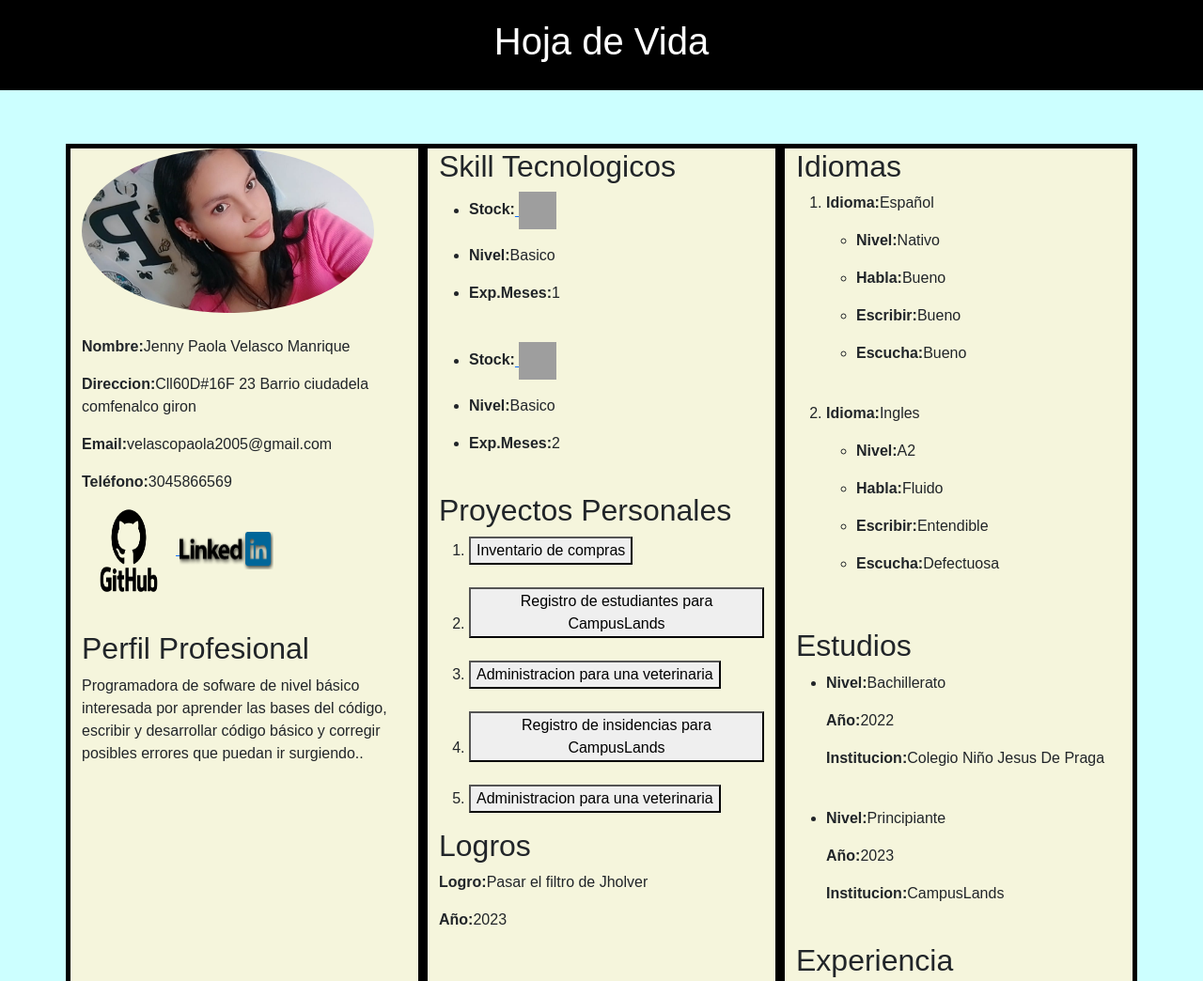
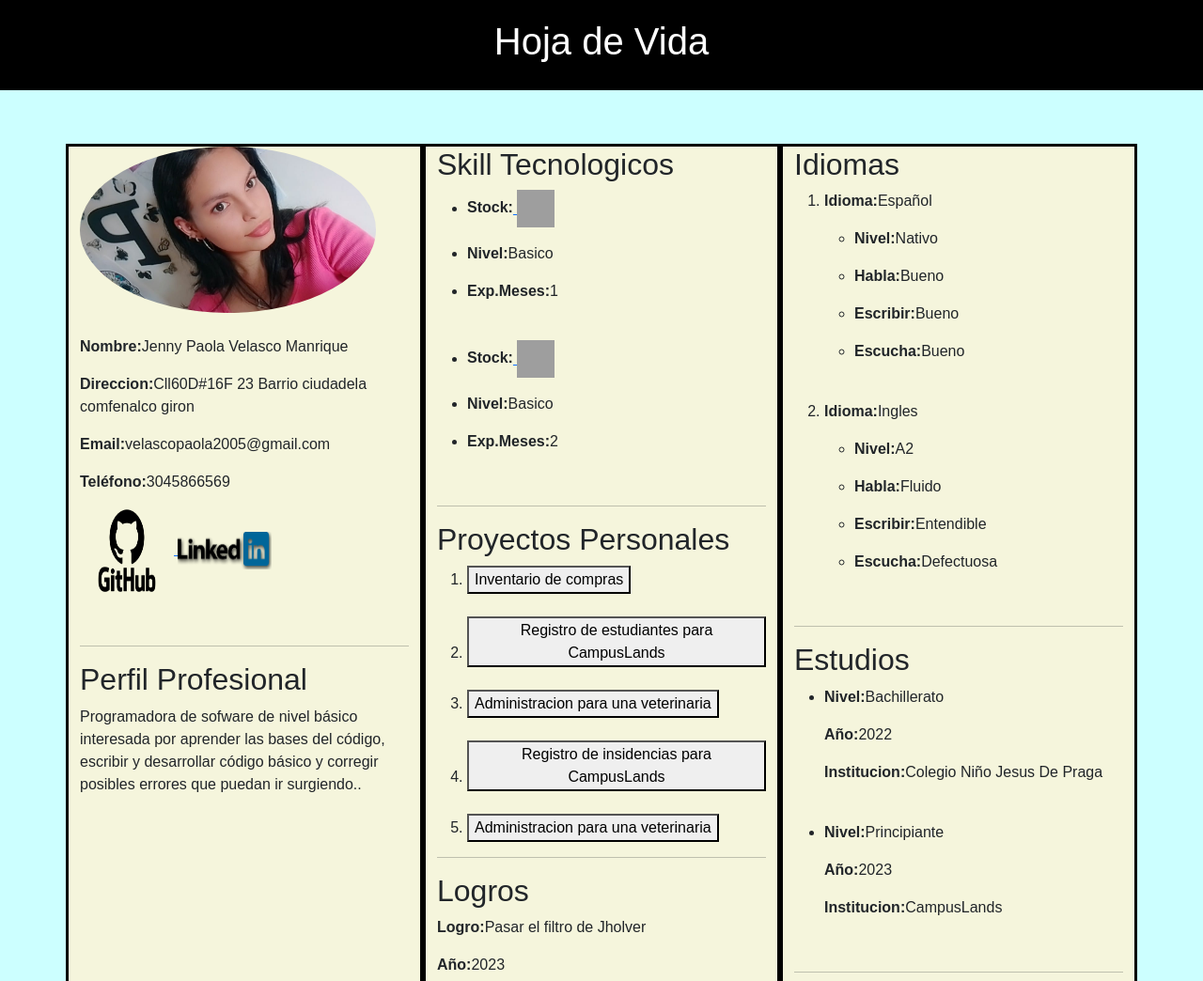
Before and after one commit to Paola2005/H-bootstrap, a plain HTML site: page index.html in a window 1280 px wide. Shown: the top 1044 px of the page at 94% size. Drawn offline with nearby package versions, Linux system fonts and the light colour scheme; grey boxes are pictures that could not be loaded; files whose address does not match are found by name.

Commit message:
Terminado

```diff
--- a/css/style.css
+++ b/css/style.css
@@ -1,7 +1,7 @@
 body,.ima {
   font-family: Arial, sans-serif;
   margin: 0;
-  padding: 0;
+  padding-bottom: 60px;
   background-color: rgb(204, 255, 255);
 
 }
@@ -29,7 +29,7 @@ body,.ima {
 .col-md-4 {
   flex: auto;
   width:33.33%;
-  border: 5px solid #000000;
+  border: 3px solid #000000;
   background-color: beige;
 }
 .image-container img {
@@ -52,3 +52,15 @@ header {
 .opcion.visible {
   display: block;
 }
+.mostrarOpcionesBtn{
+  font-size: 16px;
+  font-family: Arial, sans-serif;
+  transition: color 0.3s, font-size 0.3s;
+}
+
+.mostrarOpcionesBtn:hover {
+  color: rgb(99, 37, 161);
+  font-size: 24px;
+  background-color: bisque;
+  border-color: blue;
+}
--- a/index.html
+++ b/index.html
@@ -29,6 +29,7 @@
                 <p align="left"> <a href="https://github.com/Paola2005" target="_blank" rel="noreferrer"> <img src="images/GitHub-Logo.png" alt="github" width="100" height="90"/> </a> <a href="https://www.linkedin.com/in/jenny-paola-velasco-manrique-978836241/" target="_blank" rel="noreferrer"> <img src="images/linkedIn_PNG10.png" alt="linkedin" width="100" height="40"/> </a> </p>
 
                 <br>
+                <hr size="8" color="blue">
                 <div class="col-md-1"></div>
                 <h2>Perfil Profesional</h2>
                 <p>Programadora de sofware de nivel básico interesada por aprender las bases
@@ -51,11 +52,12 @@
                     </ul>
                     <br>
 
+                    <hr size="8" color="blue">
                     <div>
                         <h2>Proyectos Personales</h2>
                         <ol>
                             <li>
-                              <button class="mostrarOpcionesBtn" data-opcion="opcion1" onclick="activarOpcion(this)">Inventario de compras</button>
+                              <button class="mostrarOpcionesBtn" data-opcion="opcion1" >Inventario de compras</button>
                               <div id="opcion1" class="opcion">
                                 <ul>
                                     <li><p><strong>Stock:</strong><a href="https://www.python.org" target="_blank" rel="noreferrer"> <img src="https://raw.githubusercontent.com/devicons/devicon/master/icons/python/python-original.svg" alt="python" width="40" height="40"/> </a></p></li>
@@ -134,7 +136,7 @@
                             });
                           </script>
                     </div>
-
+                    <hr size="8" color="blue">
                     <div>
                         <h2>Logros</h2>
                         <p><strong>Logro:</strong>Pasar el filtro de Jholver</p>
@@ -162,6 +164,7 @@
                             </ul>
                             <br>
                         </ol>
+                        <hr size="8" color="blue">
                         <div>
                             <h2>Estudios</h2>
                             <ul>
@@ -176,7 +179,7 @@
 
                         </div>
                         <br>
-
+                        <hr size="8" color="blue">
                         <div>
                             <h2>Experiencia</h2>
                             <p><strong>Proyecto:</strong>Hoja de vida en Html con css y bootstrap</p>
```
